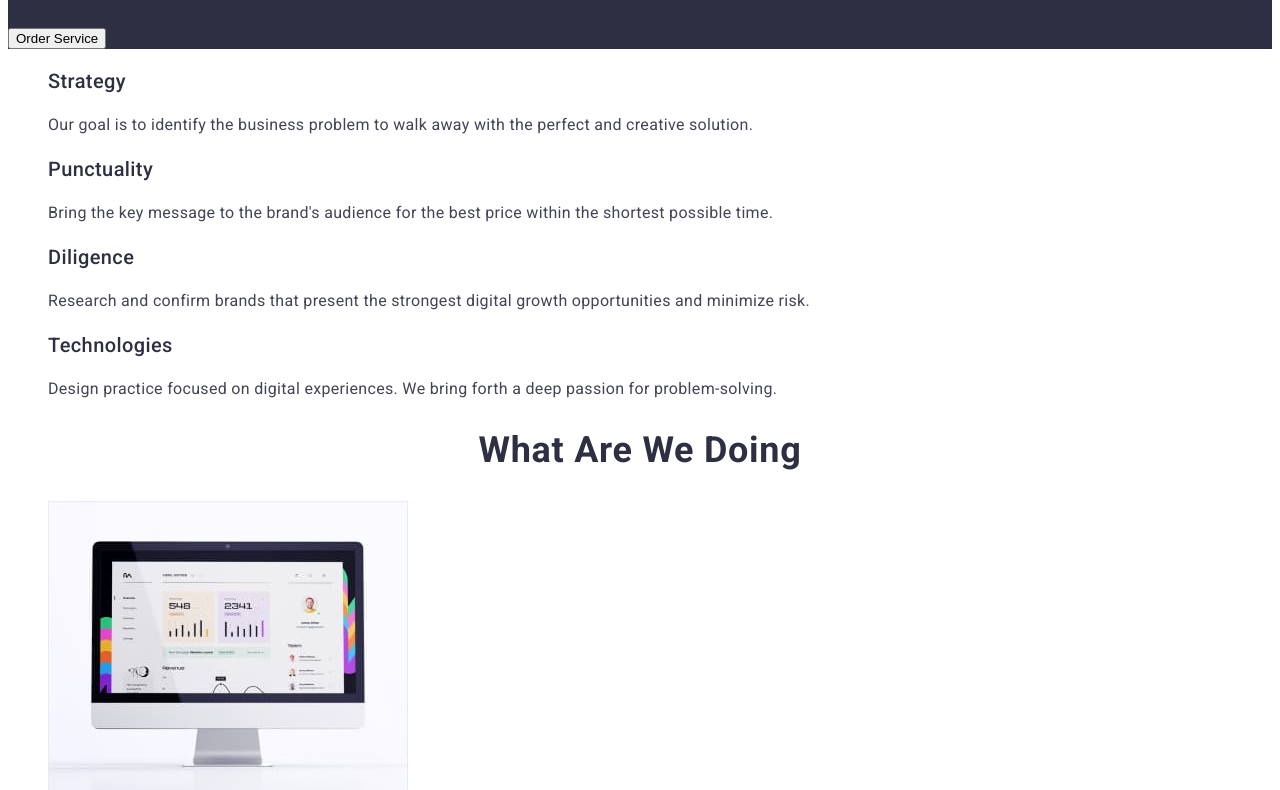
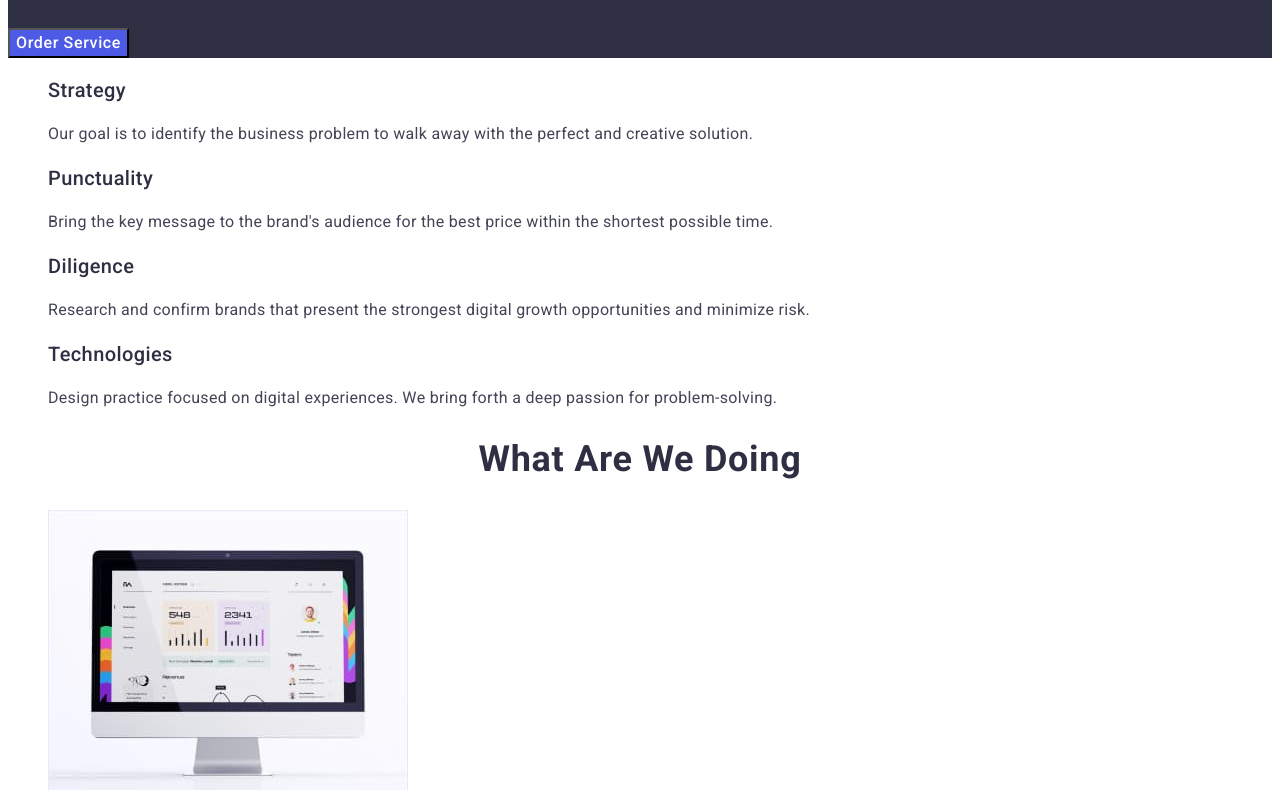
Before and after one commit to kiljestyn/goit-markup-hw-02, a plain HTML site: page index.html in a window 1280 px wide. Shown: the part 306-1096 px from the top of the page. Drawn offline with Linux system fonts and the light colour scheme.

Commit message:
service-btn

```diff
--- a/css/styles.css
+++ b/css/styles.css
@@ -98,7 +98,7 @@ line-height: 1.07;
 letter-spacing: 0.02em;
 }
 
-.order-btn {
+.service-btn {
 font-family: inherit;
 color: var(--white-cl);
 background: var(--iris-cl);
```
